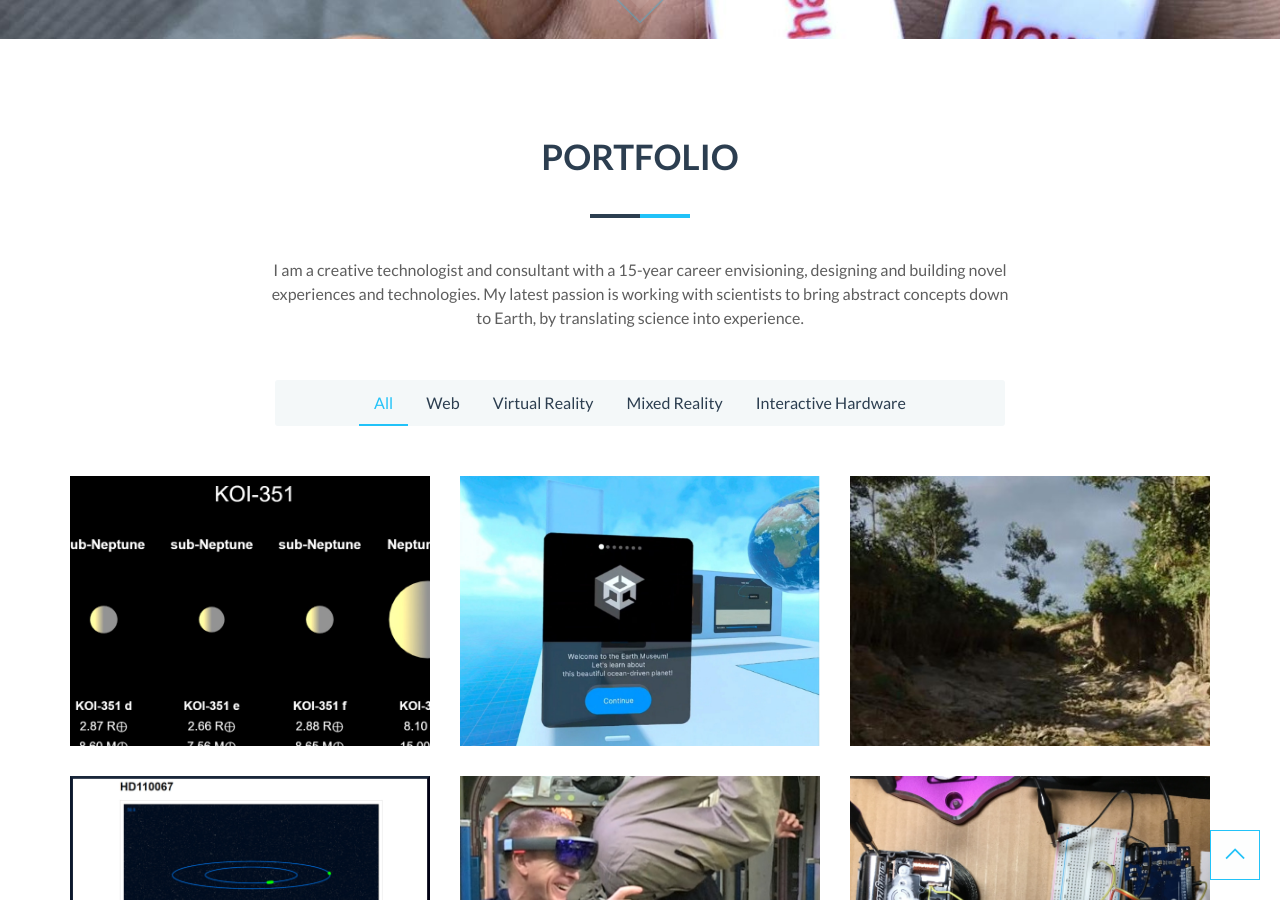
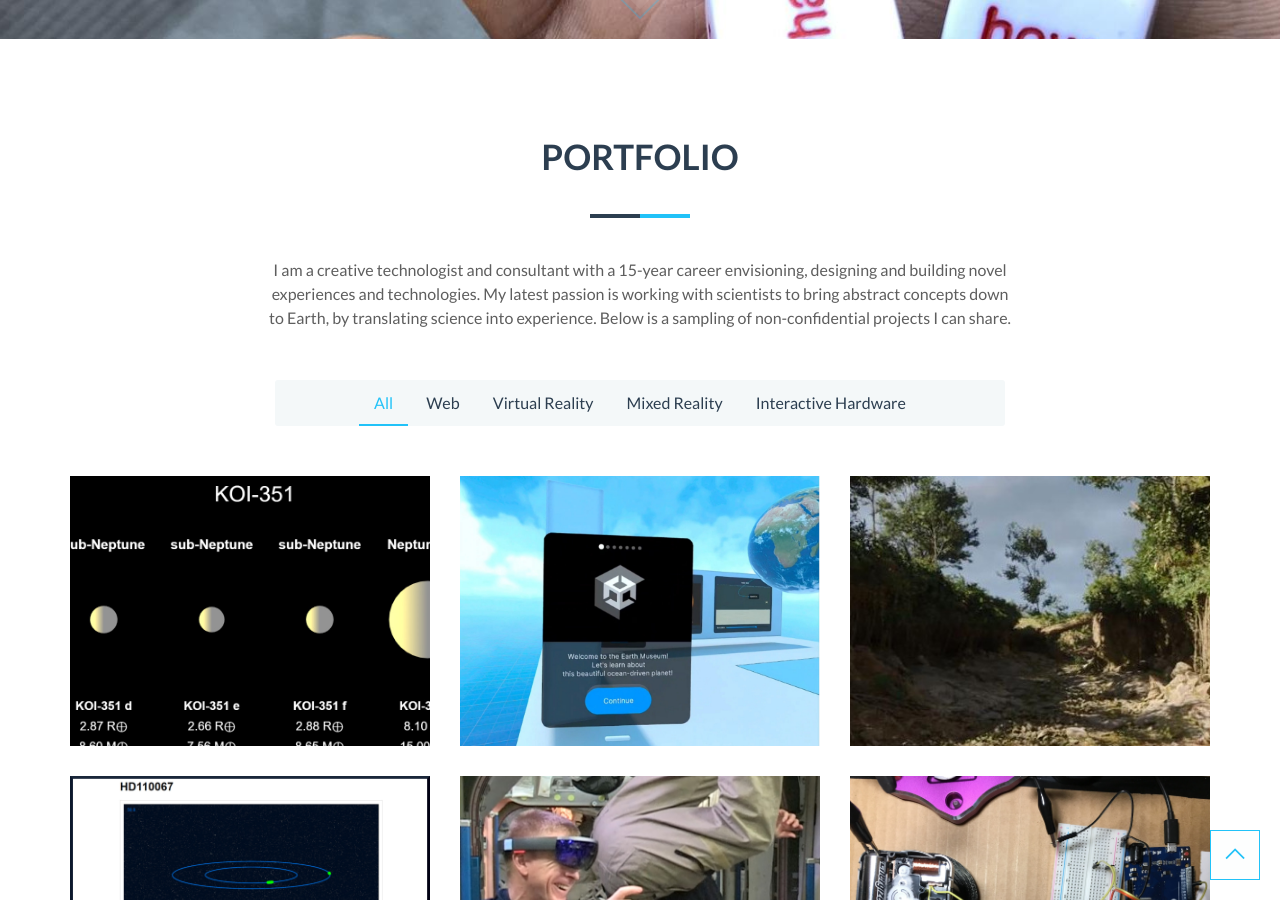
Before and after one commit to charleneatlas/charleneatlasdotcom, a Jekyll site: the page built from index.html, in a window 1280 px wide and 900 px high, scrolled down 861 px. Built offline with Jekyll 4.4.1, drawn with Linux system fonts in a browser that asks for light colours; nearby versions of some CDN libraries; some of the changed text lies outside the part shown.

Commit message:
Updated socials, added Calendly embed, cleaned up top navigation

```diff
--- a/_config.yml
+++ b/_config.yml
@@ -44,7 +44,7 @@ jekyll-archives:
 #######################################################
 
 # This is your site title
-title: Sera - OnePage Multi-Purpose Theme
+title: Charlene Atlas' Website
 # Website language
 lang: en-US
 # Header Title
@@ -71,7 +71,7 @@ header-secondary-button:
 # IMPORTANT: you can modify contact form from this static template, but now works contact form works with a free external server
 # To configure this contact form, first please send a fictive email afeter you enter below your email and verify that :)
 #
-email: your_email@example.com
+email: atlas.charlenel@gmail.com
 
 # Offer Banner Link
 # Default link is a link to all Sera OnePage products
@@ -86,6 +86,7 @@ facebook: "#"
 twitter: "#"
 google-plus: "#"
 vimeo: "#"
+linkedin: "https://www.linkedin.com/in/charleneatlas/"
 
 #########################
 ######   Widgets   ######
@@ -162,7 +163,10 @@ features:
 ############  Portfolio  ############
 #####################################
 portfolio-title: Portfolio
-portfolio-description: I am a creative technologist and consultant with a 15-year career envisioning, designing and building novel experiences and technologies. My latest passion is working with scientists to bring abstract concepts down to Earth, by translating science into experience.
+portfolio-description: |
+  I am a creative technologist and consultant with a 15-year career envisioning, designing and building novel experiences and technologies.
+  My latest passion is working with scientists to bring abstract concepts down to Earth, by translating science into experience.
+  Below is a sampling of non-confidential projects I can share.
 
 #
 # Portfolio Grid
@@ -198,13 +202,13 @@ portfolio:
   - title: RoboRaid on the ISS
     categories: [Mixed Reality]
     image: img-05.jpg
-    url: "https://www.youtube.com/watch?v=eZog_ap1Kmg"
+    url: "https://youtu.be/eZog_ap1Kmg?si=MKqOs28dWCuC3_5K&t=1784"
 
   # Portfolio Item
   - title: Music Clock
     categories: [Interactive Hardware]
     image: img-06.jpg
-    url: "#"
+    url: "https://medium.com/portfolio-charlene-atlas/music-clock-making-melody-through-time-b63c29d29cf4"
 
 #####################################
 ##########  Core Features  ##########
@@ -306,7 +310,7 @@ testimonials:
 ############# Our Blog ##############
 #####################################
 blog-title: "Blog: Light Reflections"
-blog-description: Welcome to the inner workings of my mind... Nulla a tellus at turpis gravida congue non sed nisl. Pellentesque scelerisque eu neque et tincidunt.
+blog-description: Snippets from my mind as I marvel at the universe and try to find my path to contributing to it.
 
 #####################################
 ############### Team ################
@@ -409,13 +413,13 @@ plan-ultimate-url: "#"
 #####################################
 ############   Contact   ############
 #####################################
-contact-title: Contact Us
-contact-description: Nulla a tellus at turpis gravida congue non interdum et malesuada fames ac ante ipsum primis in faucibus. Morbi id ornare ante. Cras odio nibh, volutpat.
+contact-title: Contact Me
+contact-description: Book time with me if you'd like to connect!
 
 #####################################
 #############   Footer   ############
 #####################################
-footer-description: Nulla a tellus at turpis gravida congue non interdum et malesuada fames ac ante ipsum primis in faucibus. Morbi id ornare ante. Cras odio nibh, volutpat.
+footer-description: "I have no special talent, I am only passionately curious. -- Albert Einstein"
 footer-copyright-text: Ohkimur
 footer-copyright-url: https://github.com/ohkimur
 footer-copyright-year: 2021
--- a/_includes/footer.html
+++ b/_includes/footer.html
@@ -6,7 +6,7 @@
       <div class="col-md-6 col-md-push-3 footer-info text-center">
 
         <div class="footer-logo">
-          <img src="{{ site.baseurl }}/images/logo-focus.svg" width="140" alt="Sera - OnePage Logo by Ohkimur" />
+          <img src="{{ site.baseurl }}/images/Logo_ClearBkgnd.png" width="140" alt="Sera - OnePage Logo by Ohkimur" />
         </div>
 
         <div class="footer-info-text">
@@ -16,11 +16,7 @@
         <div class="social-icons">
           <ul class="icons">
             <li><a href="{{ site.youtube }}" target="_blank"><i class="fi flaticon-youtube"></i></a></li>
-            <li><a href="{{ site.pinterest }}" target="_blank"><i class="fi flaticon-pinterest"></i></a></li>
-            <li><a href="{{ site.facebook }}" target="_blank"><i class="fi flaticon-facebook"></i></a></li>
-            <li><a href="{{ site.twitter }}" target="_blank"><i class="fi flaticon-twitter"></i></a></li>
-            <li><a href="{{ site.google-plus }}" target="_blank"><i class="fi flaticon-google-plus"></i></a></li>
-            <li><a href="{{ site.vimeo }}" target="_blank"><i class="fi flaticon-vimeo"></i></a></li>
+            <li><a href="{{ site.linkedin }}" target="_blank"><i class="fi flaticon-linkedin"></i></a></li>
           </ul>
         </div>
 
--- a/_includes/header-page.html
+++ b/_includes/header-page.html
@@ -41,8 +41,8 @@
             <li><a href="{{ site.baseurl }}/index.html#portfolio">Portfolio</a></li>
             <li><a href="{{ site.baseurl }}/index.html#testimonials">Testimonials</a></li>
             <li class="current-menu-item"><a href="{{ site.baseurl }}/index.html#blog">Blog</a></li>
-            <li><a href="{{ site.baseurl }}/index.html#team">Team</a></li>
-            <li><a href="{{ site.baseurl }}/index.html#prices">Prices</a></li>
+            <!-- <li><a href="{{ site.baseurl }}/index.html#team">Team</a></li>
+            <li><a href="{{ site.baseurl }}/index.html#prices">Prices</a></li> -->
             <li><a href="{{ site.baseurl }}/index.html#contact">Contact</a></li>
           </ul>
         </nav>
--- a/_includes/header.html
+++ b/_includes/header.html
@@ -39,10 +39,10 @@
             <li><a href="#about">About</a></li>
             <li><a href="#features">Features</a></li>
             <li><a href="#portfolio">Portfolio</a></li>
-            <li><a href="#testimonials">Testimonials</a></li>
+            <!-- <li><a href="#testimonials">Testimonials</a></li> -->
             <li><a href="#blog">Blog</a></li>
-            <li><a href="#team">Team</a></li>
-            <li><a href="#prices">Prices</a></li>
+            <!-- <li><a href="#team">Team</a></li>
+            <li><a href="#prices">Prices</a></li> -->
             <li><a href="#contact">Contact</a></li>
           </ul>
         </nav>
--- a/_includes/sections/contact.html
+++ b/_includes/sections/contact.html
@@ -24,11 +24,18 @@
 
     </div>
 
+
+    <!-- Calendly inline widget begin -->
+    <div class="calendly-inline-widget" data-url="https://calendly.com/charlene-atlas/30min" style="min-width:320px;height:700px;"></div>
+      <script type="text/javascript" src="https://assets.calendly.com/assets/external/widget.js" async></script>
+    <!-- Calendly inline widget end -->
+
+
     <!-- Form Container -->
-    <div class="row form-container">
+    <!-- <div class="row form-container"> -->
 
       <!-- Contact Form -->
-      <div class="col-md-8 col-md-push-2">
+      <!-- <div class="col-md-8 col-md-push-2">
         <form id="sera-contact-form" action="https://formspree.io/{{ site.email }}" method="POST"
           class="contact-form container-fluid">
           <div class="col-md-6">
@@ -50,15 +57,15 @@
             <button type="submit" class="send-button">Send Message</button>
           </div>
         </form>
-      </div>
+      </div> -->
 
-    </div>
+    <!-- </div> -->
 
   </div>
 </section>
 
 <!-- Google Map Embed -->
-<div class="google-map">
+<!-- <div class="google-map">
 
   <script async src="https://maps.googleapis.com/maps/api/js?key={{ site.key-api }}&callback=initMap">
   </script>
@@ -84,4 +91,4 @@
     }
   </script>
 
-</div>
+</div> -->
--- a/index.html
+++ b/index.html
@@ -25,6 +25,6 @@ title: Charlene Atlas' Website
 
 {% comment %}{% include sections/prices.html %}{% endcomment %}
 
-{% comment %}{% include sections/contact.html %}{% endcomment %}
+{% include sections/contact.html %}
 
 {% comment %}{% include sections/offer.html offer-text="<strong>S</strong><span class=\"thin\">era</span> is here, download now!" button-text="Buy Now" %}{% endcomment %}
```
Also changed, not shown: other parts of _includes/footer.html (+1 -1 lines).
